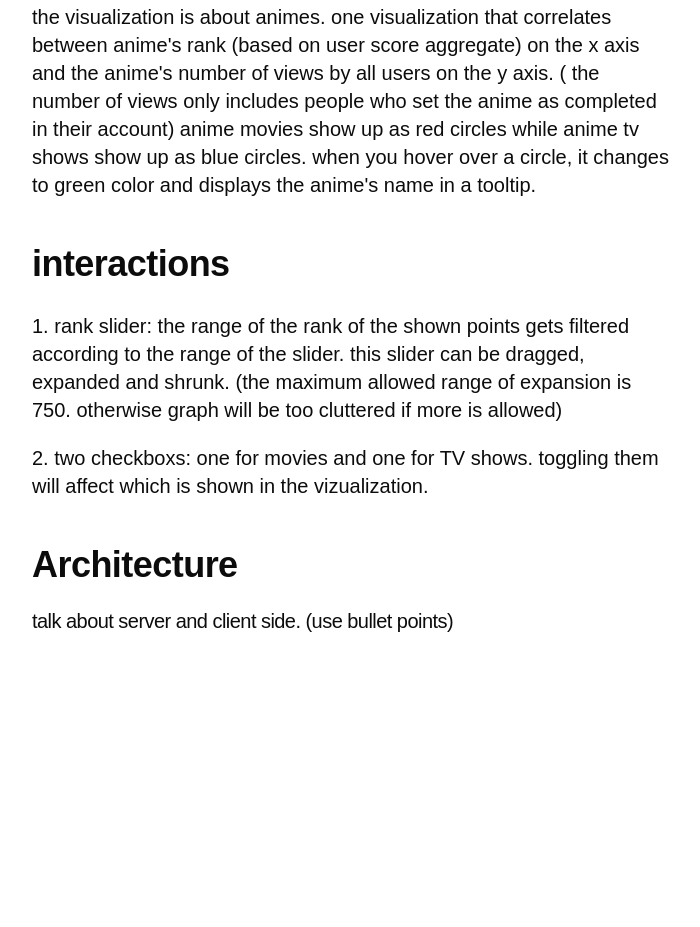
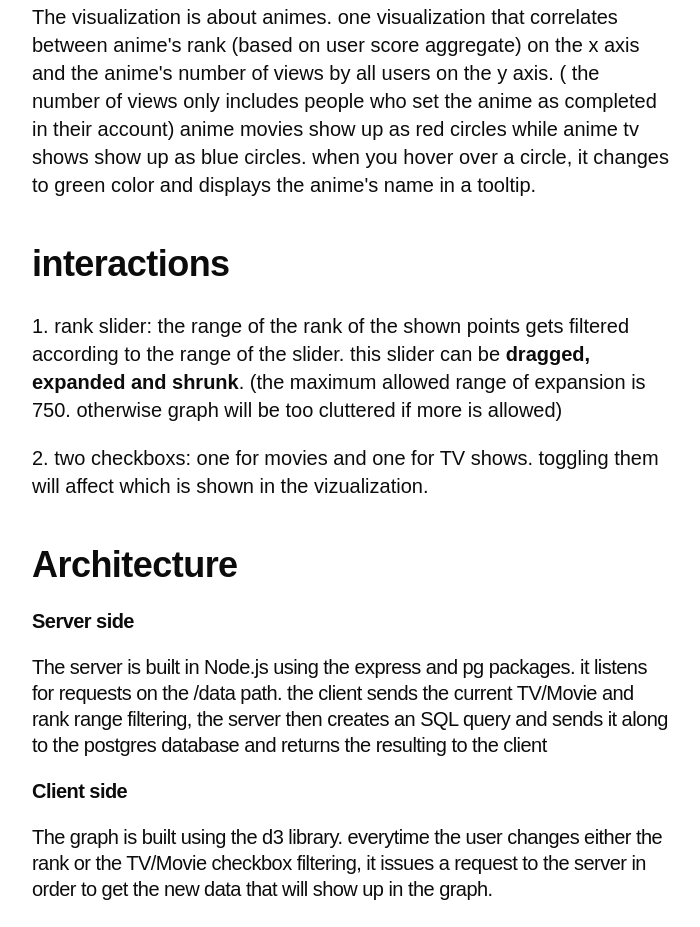
Before and after one commit to TamerMograbi/anime_vis_heroku, a website: page public/index.html in a window 1280 px wide. Shown: the part 1575-2502 px from the top of the page, without its empty margins (288-988 px from the left). Before the commit the page ends 2234 px from the top, so only its background shows below. Drawn offline with nearby package versions, Linux system fonts and the light colour scheme; no server answers.

Commit message:
add Architecture explanation

```diff
--- a/public/index.html
+++ b/public/index.html
@@ -185,7 +185,7 @@
     </p>
     <h1>About the Graph</h1>
     <p>
-    the visualization is about animes.
+    The visualization is about animes.
     one visualization that correlates between anime's rank (based on user score aggregate) on the x axis
     and the anime's number of views by all users
     on the y axis. ( the number of views only includes people who set the anime as completed in their account)
@@ -196,7 +196,7 @@
     <p>
     1. rank slider:
         the range of the rank of the shown points gets filtered according to the range of the slider.
-        this slider can be dragged, expanded and shrunk. (the maximum allowed range of expansion is 750.
+        this slider can be <span style="font-weight:bold">dragged, expanded and shrunk</span>. (the maximum allowed range of expansion is 750.
         otherwise graph will be too cluttered if more is allowed)
     </p>
     <p>
@@ -205,9 +205,16 @@
     </p>
 
     <h1> Architecture</h>
-    <p>
-    talk about server and client side. (use bullet points)
-    </p>
+    <p style="font-weight:bold"> Server side</p>
+    <p> The server is built in Node.js using the express and pg packages. it listens for requests
+    on the /data path. the client sends the current TV/Movie and rank range filtering, the server
+    then creates an SQL query and sends it along to the postgres database and returns the resulting
+    to the client</p>
+    <p style="font-weight:bold"> Client side</p>
+
+    <p>The graph is built using the d3 library. everytime the user changes either the rank or the TV/Movie
+    checkbox filtering, it issues a request to the server in order to get the new data that will
+    show up in the graph.</p>
 </div>
 
 
```
